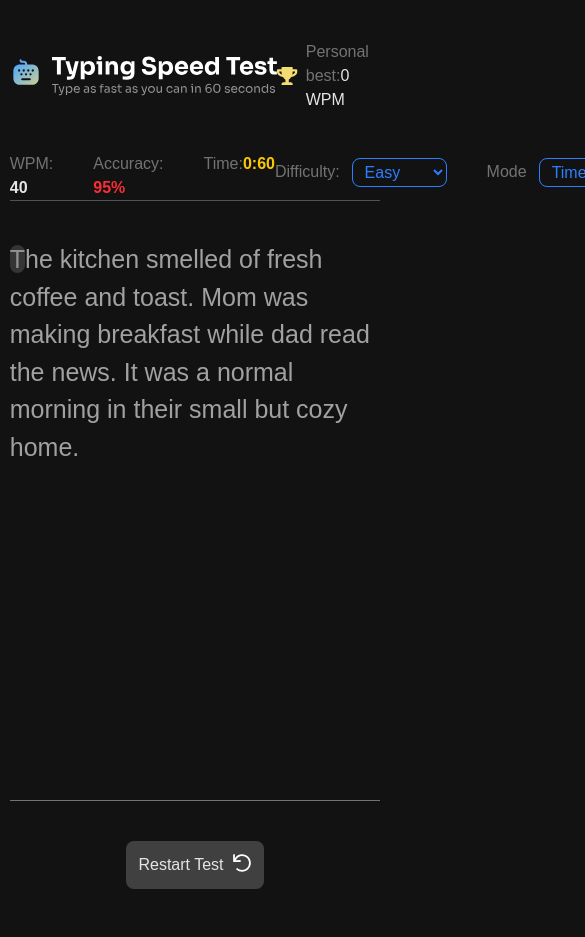
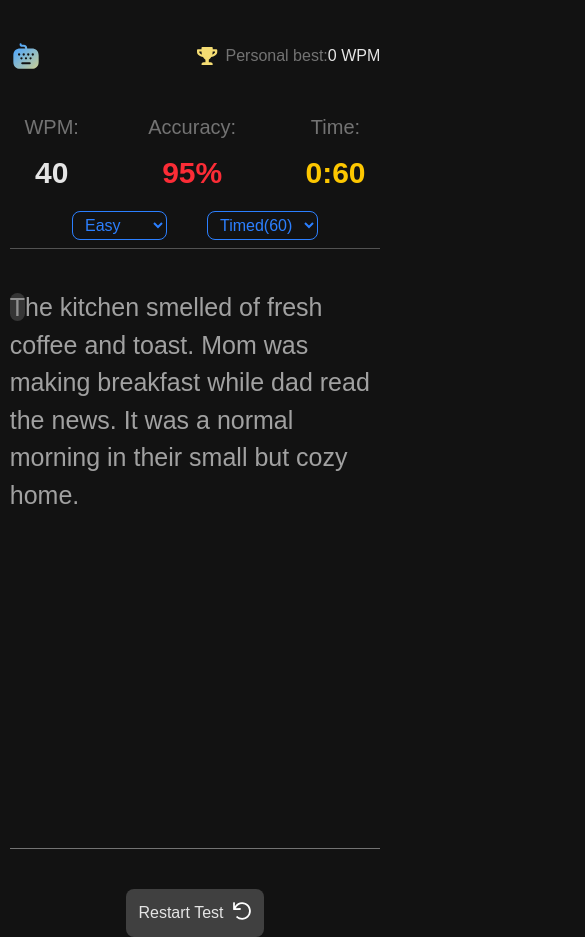
Before and after one commit to Zer0-Gravity/mini-react-project, a React (Vite) app in the folder typing-test/: page / in a window 390 px wide. Shown: the top 937 px of the page, 585 px wide, since content can reach past the window. Before the commit the page ends 889 px from the top, so only its background shows below. Built offline with nearby package versions, Linux system fonts and the light colour scheme.

Commit message:
Style: Style responsiveness of control bar, and status

```diff
--- a/typing-test/src/Component/ControlBar.tsx
+++ b/typing-test/src/Component/ControlBar.tsx
@@ -20,9 +20,11 @@ function ControlBar({
 }: ControlBarProps) {
     return (
         <>
-            <div className="flex mb-2 gap-10">
-                <div className="flex gap-3 items-center">
-                    <h1 className="text-neutral-500">Difficulty: </h1>
+            <div className="flex mb-2 gap-10 ">
+                <div className="flex gap-3 items-center flex-1">
+                    <h1 className="text-neutral-500 xs:hidden md:block">
+                        Difficulty:{" "}
+                    </h1>
                     <select
                         value={difficulty}
                         onChange={changeDifficulties}
@@ -56,12 +58,14 @@ function ControlBar({
                         />
                     </div>
                 </div>
-                <div className="flex gap-3 items-center">
-                    <h1 className="text-neutral-500">Mode</h1>
+                <div className="flex gap-3 items-center ">
+                    <h1 className="text-neutral-500 xs:hidden md:block">
+                        Mode
+                    </h1>
                     <select
                         value={mode}
                         onChange={changeMode}
-                        className="md:hidden text-blue-500 border border-blue-500 px-2 py-1 rounded-lg outline-none"
+                        className="md:hidden text-blue-500 border border-blue-500 px-2 py-1 rounded-lg outline-none w-full"
                     >
                         <option value="timed">Timed(60)</option>
                         <option value="passage">Passage</option>
--- a/typing-test/src/Component/Header.tsx
+++ b/typing-test/src/Component/Header.tsx
@@ -5,9 +5,18 @@ interface HeaderProps {
 function Header({ score }: HeaderProps) {
     return (
         <header className="flex justify-between custom-width">
-            <img src="/images/logo-large.svg" alt="" />
+            <img
+                src="/images/logo-large.svg"
+                alt="logo"
+                className="sm:block xs:hidden"
+            />
+            <img
+                src="/images/logo-small.svg"
+                alt="logo"
+                className="sm:hidden"
+            />
             <div className="flex gap-2 items-center">
-                <img src="/images/icon-personal-best.svg" alt="" />
+                <img src="/images/icon-personal-best.svg" alt="logo-record" />
                 <h1 className="text-neutral-500">
                     Personal best:
                     <span className="text-neutral-200">{score} WPM</span>
--- a/typing-test/src/TypingTest.tsx
+++ b/typing-test/src/TypingTest.tsx
@@ -88,19 +88,23 @@ function TypingTest({ score }: MainProps) {
             <Header score={finalScore} />
 
             {/* Label section */}
-            <section className="flex justify-between border-b border-b-neutral-600 custom-width">
-                <div className="flex gap-10">
-                    <h1 className="text-neutral-500">
-                        WPM:
-                        <span className="text-neutral-200 font-bold"> 40</span>
+            <section className="flex justify-between border-b border-b-neutral-600 custom-width xs:flex-col xs:gap-4 lg:flex-row items-center">
+                <div className="flex gap-10 xs:w-full xs:justify-around">
+                    <h1 className="text-neutral-500 status-display-header">
+                        <span>WPM: </span>
+                        <span className="text-neutral-200 status-display-span">
+                            40
+                        </span>
                     </h1>
-                    <h1 className="text-neutral-500">
-                        Accuracy:
-                        <span className="text-red-500 font-bold"> 95%</span>
+                    <h1 className="text-neutral-500 status-display-header">
+                        <span>Accuracy:</span>
+                        <span className="text-red-500 status-display-span">
+                            95%
+                        </span>
                     </h1>
-                    <h1 className="text-neutral-500">
-                        Time:
-                        <span className="text-yellow-400 font-bold">
+                    <h1 className="text-neutral-500 status-display-header">
+                        <span>Time:</span>
+                        <span className="text-yellow-400 status-display-span">
                             0:{`${seconds < 10 ? "0" + seconds : seconds}`}
                         </span>
                     </h1>
--- a/typing-test/src/index.css
+++ b/typing-test/src/index.css
@@ -73,3 +73,11 @@ body {
 .custom-width {
     @apply lg:w-[70%] md:w-[80%] sm:w-[90%] xs:w-[95%];
 }
+
+.status-display-header {
+    @apply md:text-[16px] xs:text-[20px] flex gap-2 xs:flex-col md:flex-row items-center;
+}
+
+.status-display-span {
+    @apply font-bold xs:text-[30px] md:text-[16px];
+}
```
